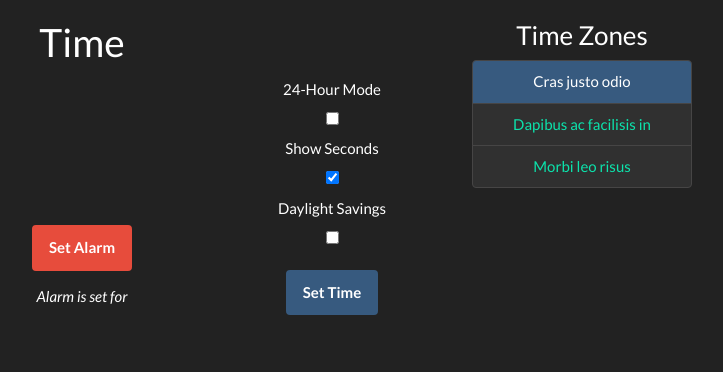
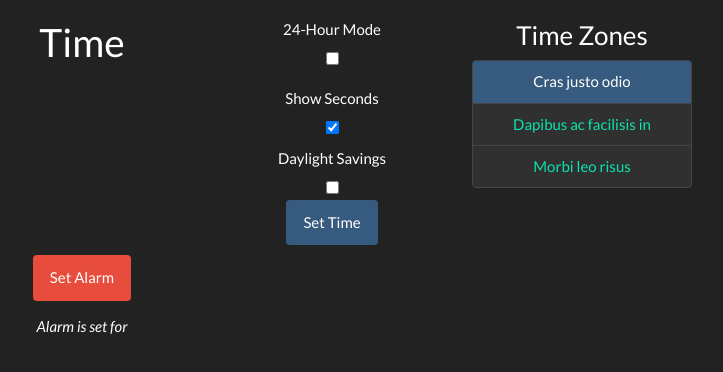
Before and after one commit to maangulo12/timekeeping-app, an Electron app: page index.html in a window 950 px wide. Shown: the whole page, without its empty margins (143-866 px from the left). Drawn offline with Linux system fonts and the light colour scheme.

Commit message:
Update css

```diff
--- a/css/main.css
+++ b/css/main.css
@@ -1,24 +1,44 @@
-.time-display {
-    padding-bottom: 65px;
-    padding-top:    65px;
+.glyphicon-padding {
+    padding-right: 5px;
 }
 
-.set-alarm-button {
+/* Left */
+.alarm-mode {
+    padding-top: 80px;
+}
+.alarm-button {
+    font-weight: bold;
+    margin-top:  60px;
+}
+.alarm-display {
+    font-style:  italic;
+    padding-top: 15px;
+}
+
+/* Center */
+.time-display {
+    padding-bottom: 80px;
+    padding-top:    80px;
+}
+.timezone-button {
     font-weight: bold;
 }
-
-.alarm-display {
-    font-style:     italic;
-    padding-bottom: 15px;
-    padding-top:    15px;
+.timezone-display {
+    font-style:  italic;
+    padding-top: 15px;
 }
 
+/* Right */
+.time-button {
+    font-weight: bold;
+    margin-top:  55px;
+}
 .hour-mode {
-    padding-top: 70px;
+    padding-top: 10px;
 }
-
-.set-time-button {
-    font-weight:   bold;
-    margin-bottom: 20px;
-    margin-top:    20px;
+.seconds-mode {
+    padding-top: 10px;
 }
+.daylight-mode {
+    padding-top: 10px;
+}
```
